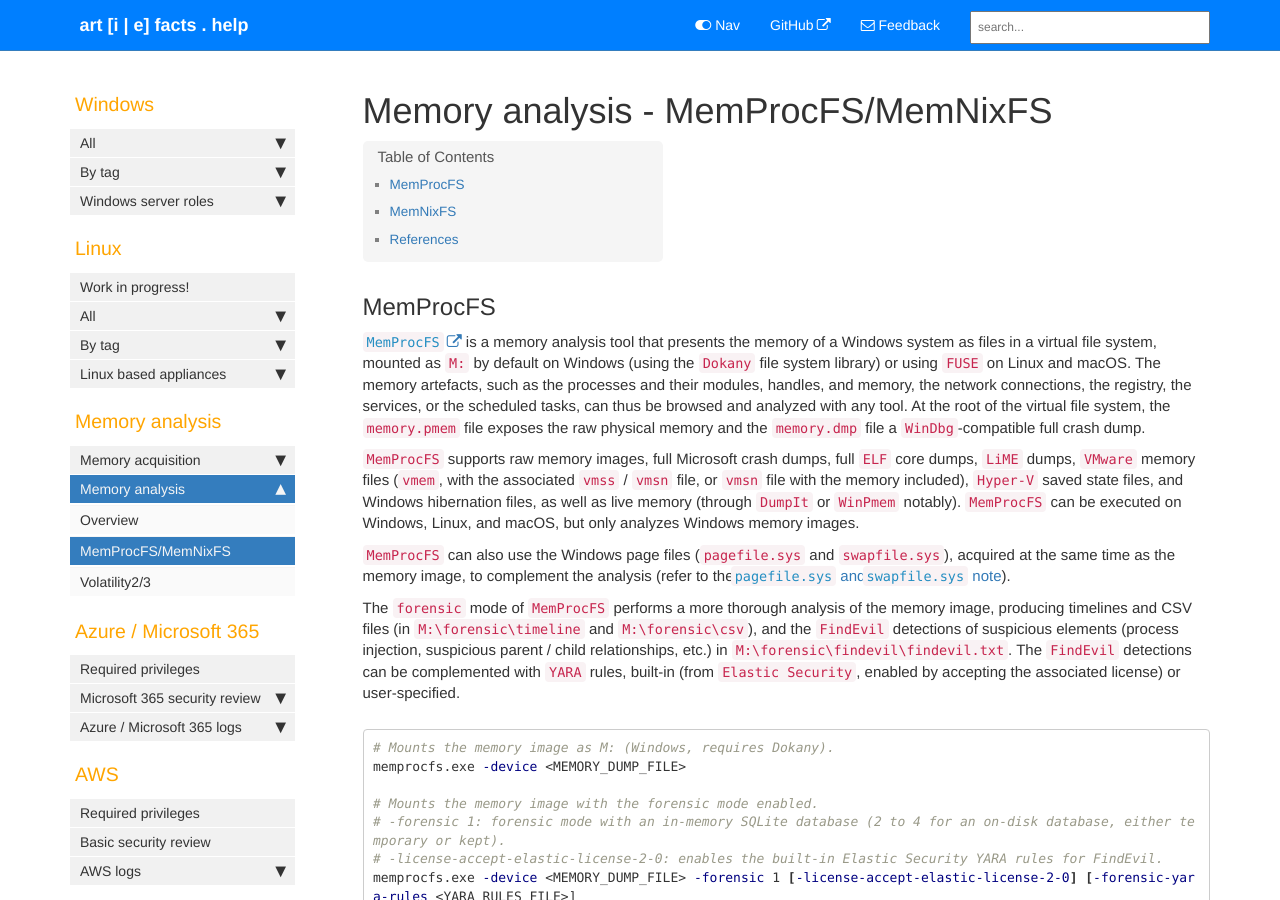
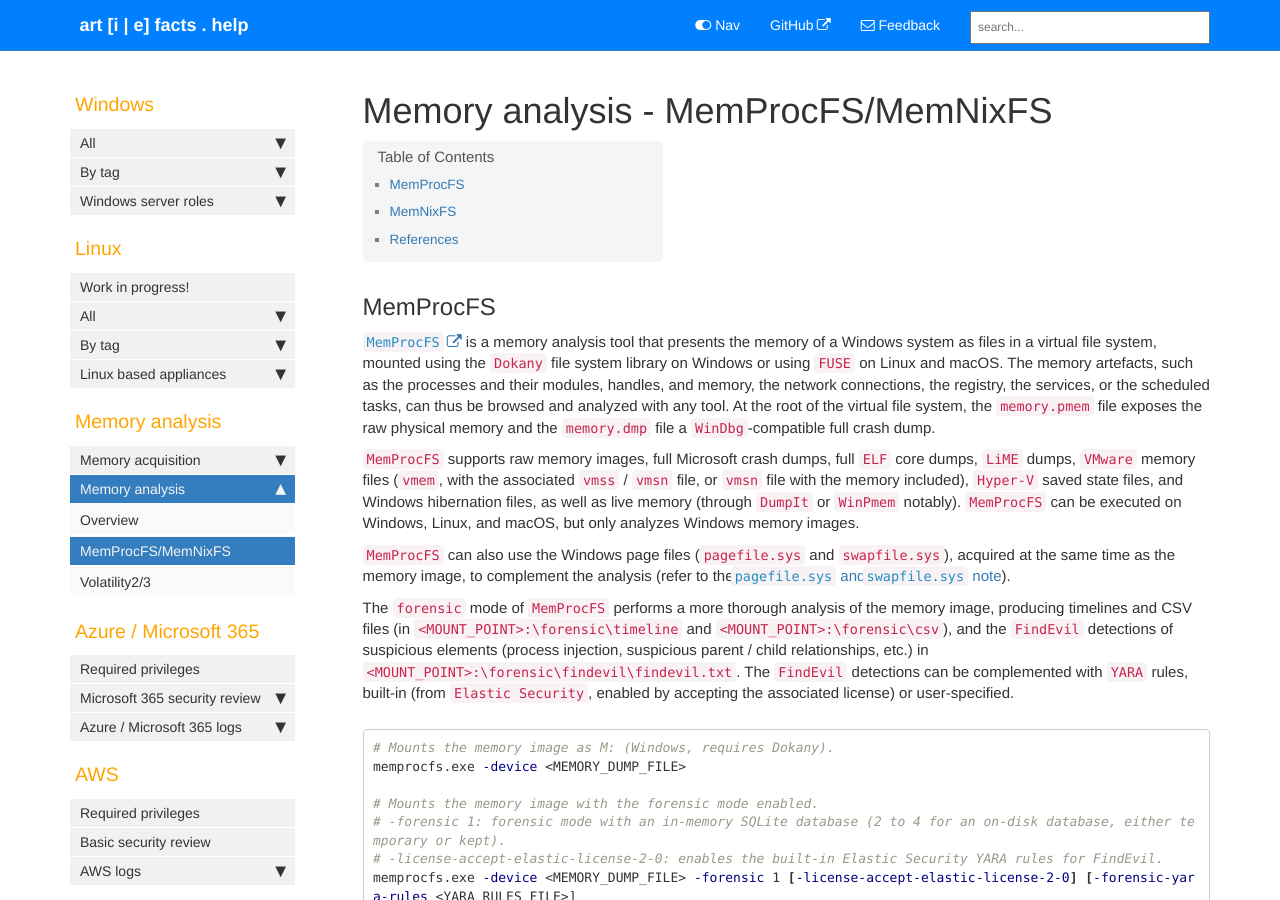
Before and after one commit to Qazeer/artefacts.help, a Jekyll site: the page built from pages/memory/analysis_memprocfs.md, in a window 1280 px wide and 900 px high. Built offline with Jekyll 4.4.1, drawn with Linux system fonts in a browser that asks for light colours; comment, search, counter and statistics services are not loaded; some of the changed text lies outside the part shown.

Commit message:
[Artefact] Memory - Analysis with MemProcFS/MemNixFS parameters update

````diff
--- a/pages/memory/analysis_memprocfs.md
+++ b/pages/memory/analysis_memprocfs.md
@@ -15,13 +15,13 @@ folder: memory
 
 [`MemProcFS`](https://github.com/ufrisk/MemProcFS) is a memory analysis tool
 that presents the memory of a Windows system as files in a virtual file
-system, mounted as `M:` by default on Windows (using the `Dokany` file system
-library) or using `FUSE` on Linux and macOS. The memory artefacts, such as the
-processes and their modules, handles, and memory, the network connections, the
-registry, the services, or the scheduled tasks, can thus be browsed and
-analyzed with any tool. At the root of the virtual file system, the
-`memory.pmem` file exposes the raw physical memory and the `memory.dmp` file a
-`WinDbg`-compatible full crash dump.
+system, mounted using the `Dokany` file system library on Windows or using
+`FUSE` on Linux and macOS. The memory artefacts, such as the processes and
+their modules, handles, and memory, the network connections, the registry, the
+services, or the scheduled tasks, can thus be browsed and analyzed with any
+tool. At the root of the virtual file system, the `memory.pmem` file exposes
+the raw physical memory and the `memory.dmp` file a `WinDbg`-compatible full
+crash dump.
 
 `MemProcFS` supports raw memory images, full Microsoft crash dumps, full `ELF`
 core dumps, `LiME` dumps, `VMware` memory files (`vmem`, with the associated
@@ -36,12 +36,13 @@ the analysis (refer to the
 [`pagefile.sys` and `swapfile.sys` note](../windows/pagefile.sys.md)).
 
 The `forensic` mode of `MemProcFS` performs a more thorough analysis of the
-memory image, producing timelines and CSV files (in `M:\forensic\timeline`
-and `M:\forensic\csv`), and the `FindEvil` detections of suspicious elements
-(process injection, suspicious parent / child relationships, etc.) in
-`M:\forensic\findevil\findevil.txt`. The `FindEvil` detections can be
-complemented with `YARA` rules, built-in (from `Elastic Security`, enabled by
-accepting the associated license) or user-specified.
+memory image, producing timelines and CSV files (in
+`<MOUNT_POINT>:\forensic\timeline` and `<MOUNT_POINT>:\forensic\csv`), and the
+`FindEvil` detections of suspicious elements (process injection, suspicious
+parent / child relationships, etc.) in
+`<MOUNT_POINT>:\forensic\findevil\findevil.txt`. The `FindEvil` detections can
+be complemented with `YARA` rules, built-in (from `Elastic Security`, enabled
+by accepting the associated license) or user-specified.
 
 ```bash
 # Mounts the memory image as M: (Windows, requires Dokany).
````
Also changed, not shown: other parts of pages/memory/analysis_memprocfs.md (+1 -5 lines).
